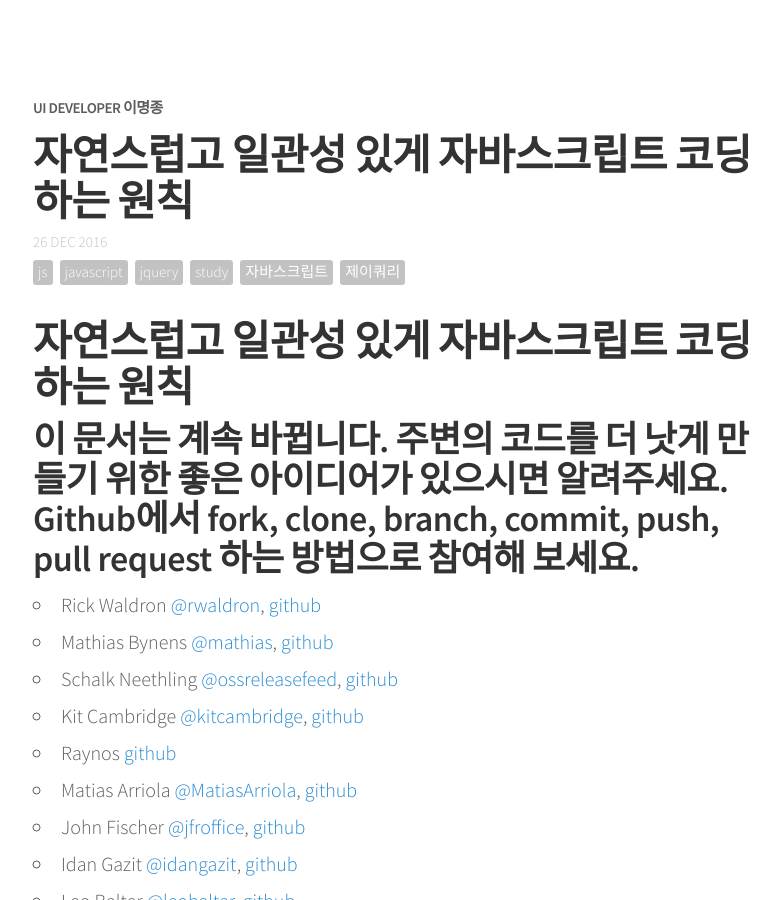
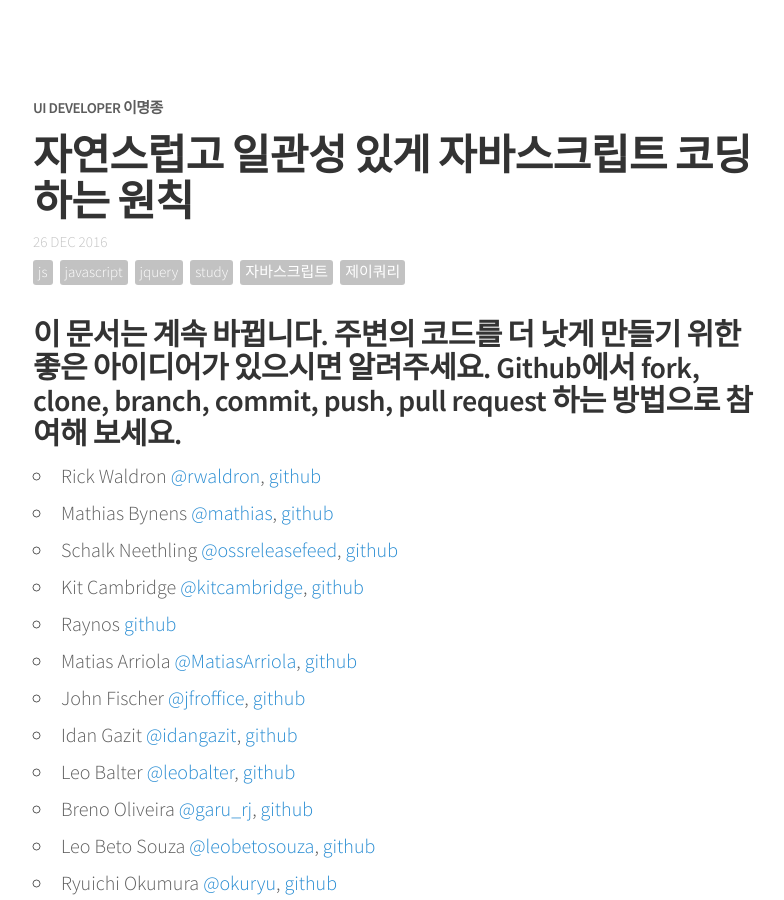
Before and after one commit to qnfzks55/jijong.github.io, a Jekyll site: the page built from _posts/2016-12-26-js_cording.md, in a window 1280 px wide and 900 px high. Shown: the whole window, without its empty margins (247-1031 px from the left). Built offline with Jekyll 4.4.1, drawn with Linux system fonts in a browser that asks for light colours; nearby versions of some CDN libraries; comment, search, counter and statistics services are not loaded.

```diff
--- a/_posts/2016-12-26-js_cording.md
+++ b/_posts/2016-12-26-js_cording.md
@@ -8,9 +8,7 @@ comments: true
 share: true
 ---
 
-# 자연스럽고 일관성 있게 자바스크립트 코딩하는 원칙
-
-## 이 문서는 계속 바뀝니다. 주변의 코드를 더 낫게 만들기 위한 좋은 아이디어가 있으시면 알려주세요. Github에서 fork, clone, branch, commit, push, pull request 하는 방법으로 참여해 보세요.
+### 이 문서는 계속 바뀝니다. 주변의 코드를 더 낫게 만들기 위한 좋은 아이디어가 있으시면 알려주세요. Github에서 fork, clone, branch, commit, push, pull request 하는 방법으로 참여해 보세요.
 
 * Rick Waldron [@rwaldron](http://twitter.com/rwaldron), [github](https://github.com/rwaldron)
 * Mathias Bynens [@mathias](http://twitter.com/mathias), [github](https://github.com/mathiasbynens)
@@ -36,11 +34,11 @@ share: true
 * Duc Nguyen [@ducntq](https://twitter.com/ducntq), [github](https://github.com/ducntq)
 * James Young [@jamsyoung](http://twitter.com/jamsyoung), [github](https://github.com/jamsyoung)
 
-## 코드 기반에 있는 모든 코드는 마치 한 사람이 작성한 것처럼 보여야 합니다. 많은 사람이 코드 작성에 참여했더라도 말이죠.
+### 코드 기반에 있는 모든 코드는 마치 한 사람이 작성한 것처럼 보여야 합니다. 많은 사람이 코드 작성에 참여했더라도 말이죠.
 
-### 제가 원저자인 프로젝트의 코드를 작성할 때는 몇 가지 원칙을 따르는데요, 아래의 목록에 그 원칙들을 나열하였습니다. 이 프로젝트의 코드작성에 참여할 때에는 다음의 가이드라인을 따라야 합니다.
+#### 제가 원저자인 프로젝트의 코드를 작성할 때는 몇 가지 원칙을 따르는데요, 아래의 목록에 그 원칙들을 나열하였습니다. 이 프로젝트의 코드작성에 참여할 때에는 다음의 가이드라인을 따라야 합니다.
 
-### 다른 사람들에게 제 코드 작성 스타일을 따르라고 강요하려는 의도는 아닙니다. 이미 준수하는 코드작성 스타일이 있다면, 그것을 따라야 하겠지요.
+#### 다른 사람들에게 제 코드 작성 스타일을 따르라고 강요하려는 의도는 아닙니다. 이미 준수하는 코드작성 스타일이 있다면, 그것을 따라야 하겠지요.
 
 
 > ### "스타일에 관한 논쟁은 무의미하다. 스타일 가이드가 있을테니, 거기에 따르기만 해라"
@@ -52,7 +50,7 @@ share: true
 >_Idan_ _Gazit_
 
 
-## 번역
+### 번역
 
 * [ORIGINAL](https://github.com/rwldrn/idiomatic.js/)
 * [German](https://github.com/rwldrn/idiomatic.js/tree/master/translations/de_DE)
@@ -68,9 +66,9 @@ share: true
 * [Serbian - cyrilic alphabet](https://github.com/rwldrn/idiomatic.js/tree/master/translations/ср_СР)
 * [Serbian - latin aplphabet](https://github.com/rwldrn/idiomatic.js/tree/master/translations/sr_SR)
 
-## 관련은 없지만, 중요한 자료:
+### 관련은 없지만, 중요한 자료:
 
-### 코드 품질: 멋진 툴들, 리소스 & 참고자료
+#### 코드 품질: 멋진 툴들, 리소스 & 참고자료
 
  * [JavaScript Plugin](http://docs.codehaus.org/display/SONAR/JavaScript+Plugin) for [Sonar](http://www.sonarsource.org/)
  * [Plato](https://github.com/jsoverson/plato)
@@ -83,10 +81,10 @@ share: true
  * [Editorconfig](http://editorconfig.org/)
 
 
-## 똑똑해지기
+### 똑똑해지기
 
-### [Annotated ECMAScript 5.1](http://es5.github.com/)
-### [EcmaScript Language Specification, 5.1 Edition](http://ecma-international.org/ecma-262/5.1/)
+#### [Annotated ECMAScript 5.1](http://es5.github.com/)
+#### [EcmaScript Language Specification, 5.1 Edition](http://ecma-international.org/ecma-262/5.1/)
 
 아래 리스트는 1) 이 주제의 모든 지식들을 포괄하지는 않습니다. 2) *반드시 읽기를 권합니다*. 저는 아래 저자들이 말하는 코딩 스타일에 대해 항상 찬성하는 것은 아니지만, 분명한 것은 그들이 일관성 있단 겁니다. 게다가 이들은 프로그래밍 언어의 권위자들입니다.
 
@@ -101,14 +99,14 @@ share: true
 
 
 
-### 빌드 & 배포 프로세스
+#### 빌드 & 배포 프로세스
 
 <!--Projects should always attempt to include some generic means by which source can be linted, tested and compressed in preparation for production use. For this task, [grunt](https://github.com/cowboy/grunt) by Ben Alman is second to none and has officially replaced the "kits/" directory of this repo.-->
 프로젝트는 배포를 위해 소스코드를 압축하는 방법을 마련해두어야 합니다. 이렇게 하기 위해, Ben Alman의 [grunt](https://github.com/cowboy/grunt) 는 둘째가라면 서러운 솔루션이며 공식적으로 이 레포지터리의 "kits/" 디랙토리를 대체 하고있습니다.
 
 
 
-### 테스트 Facility
+#### 테스트 Facility
 
 프로젝트에는 유닛, 참조, 구현, 기능에 관한 테스트가 _들어가 있어야_ 합니다. 유스 케이스를 "테스트"로 **한정하지 마세요.** 아래에는 테스트를 하는 프레임워크의 목록을 나열해 두었습니다. 이 중에 어느 하나를 더욱 추천하는 것은 아닙니다.
 
@@ -122,7 +120,7 @@ share: true
  * [Sinon.js](http://sinonjs.org/)
 
 
-## 목차
+### 목차
 
  * [공백](#whitespace)
  * [구문(Syntax)을 아름답게 작성하기](#spacing)
@@ -141,7 +139,7 @@ share: true
 
 
 <!---## Preface-->
-## 서문
+### 서문
 
 <!--The following sections outline a _reasonable_ style guide for modern JavaScript development and are not meant to be prescriptive. The most important take-away is the **law of code style consistency**. Whatever you chose as the style for your project should be considered law. Link to this document as a statement of your project's commitment to code style consistency, readability and maintainability.-->
 <!--下記のセクションではモダンなJavaScriptの開発のための_合理的な_スタイルガイドを説明していますが、規範的になれという意味ではありません。最も重要なことは一貫性のあるコードスタイル法則ということです。どんなものでもあなたのプロジェクトのために選ぶスタイルは一貫性のある法則であるべきです。一貫性、可読性、メンテナンス性のあるコードスタイルにするためにあなたのプロジェクトのコミットメントとしてこのドキュメントへリンクしてください。-->
@@ -150,7 +148,7 @@ share: true
 
 
 
-## 자연스러운 스타일에 관한 선언문
+### 자연스러운 스타일에 관한 선언문
 
 
 1. <a name="whitespace">공백</a>
@@ -1240,8 +1238,8 @@ share: true
 
     프로그램은 유지보수 하는 사람들에 의해 가급적 하나의 언어(영어이든 아니든 무슨 언어로든 간에 - 역자 주)로 쓰이는 것이 좋습니다.
 
-## 부록
+### 부록
 
-### 쉼표를 맨 앞에 쓰는 것에 대하여.
+#### 쉼표를 맨 앞에 쓰는 것에 대하여.
 
 이 문서를 기본 스타일 가이드로 인용하는 모든 프로젝트는 달리 명시하지 않는 한, 쉼표를 맨 앞에 쓰는 코드 포맷은 허락되지 않습니다.
```
